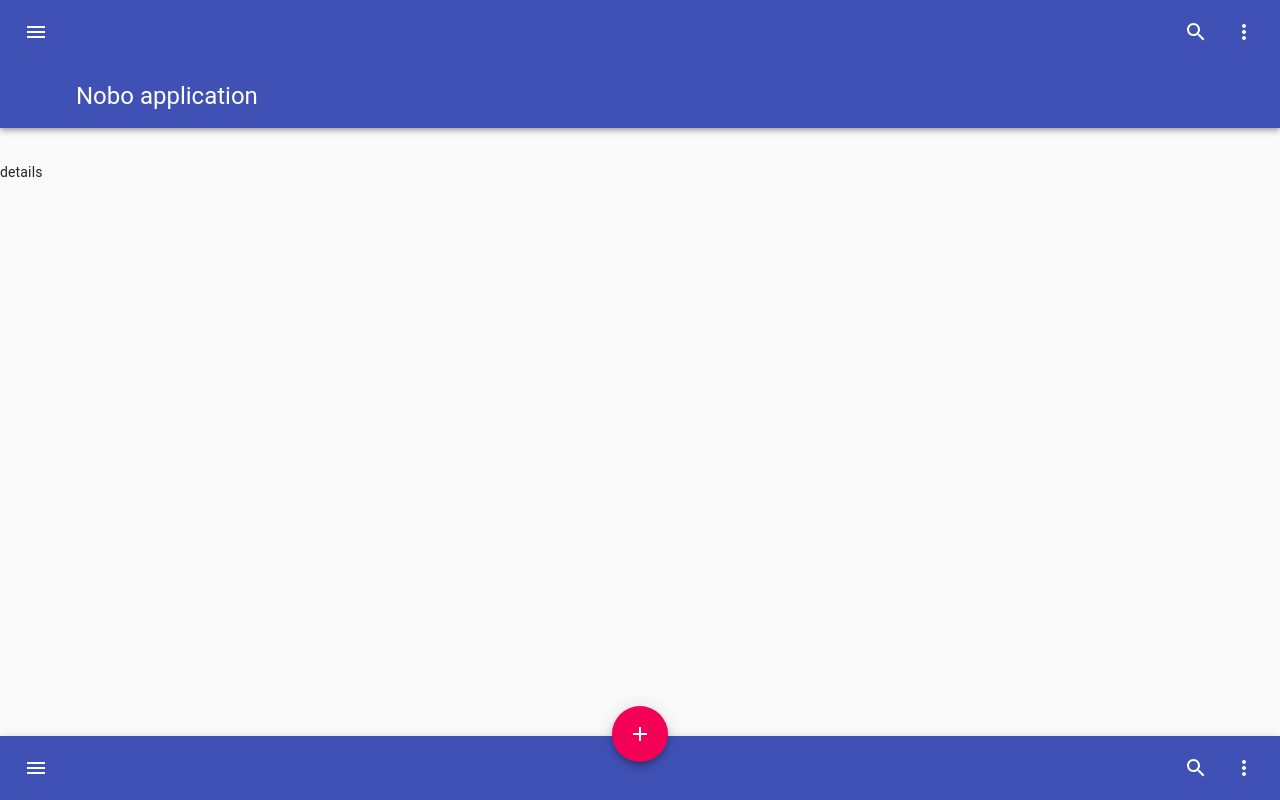
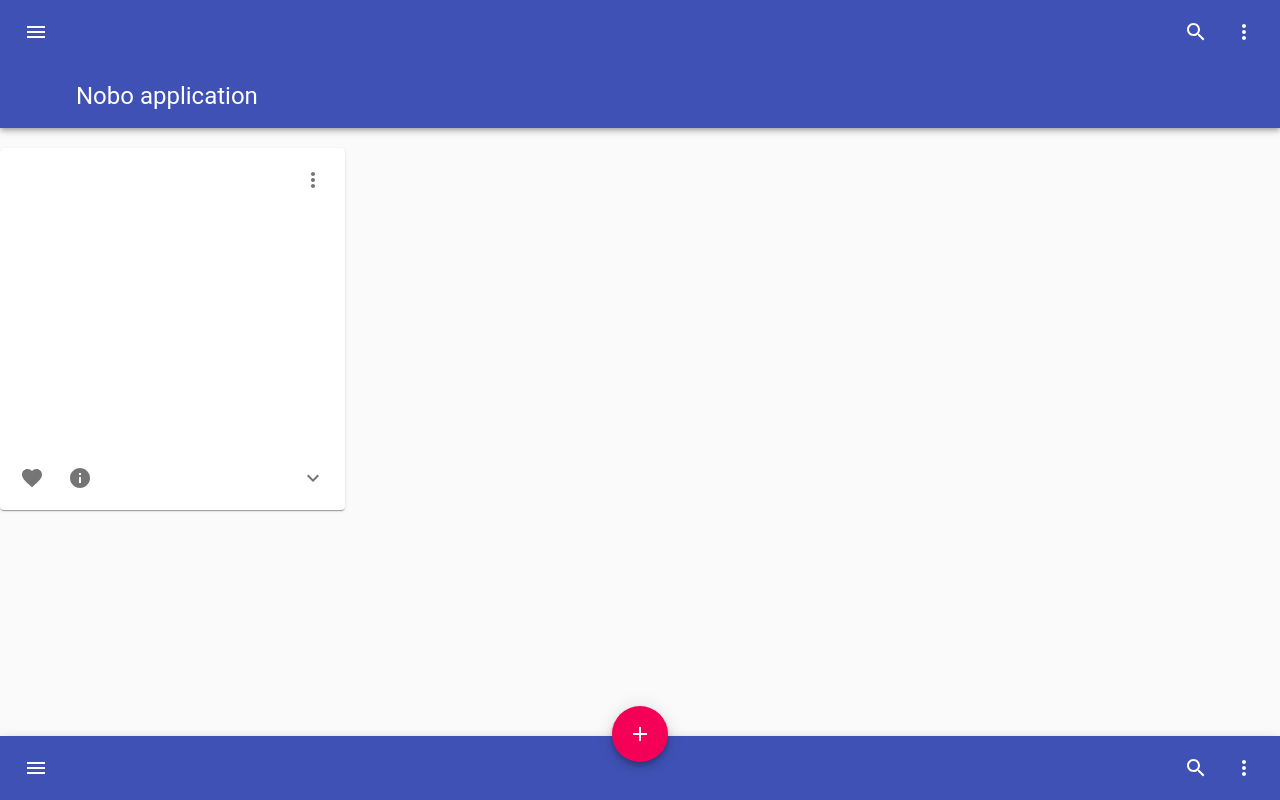
Before and after one commit to SafaaKHADIM/films, a React (Create React App) app in the folder myapp/: page /details/1 in a window 1280 px wide. Built offline with nearby package versions, Linux system fonts and the light colour scheme.

Commit message:
now i can pass the date of selected item to another component

```diff
--- a/myapp/src/components/details.component.js
+++ b/myapp/src/components/details.component.js
@@ -1,11 +1,107 @@
-import React, { Component } from 'react';
-import { Link } from 'react-router-dom';
+import React from 'react';
+import { makeStyles } from '@material-ui/core/styles';
+import clsx from 'clsx';
+import Card from '@material-ui/core/Card';
+import CardHeader from '@material-ui/core/CardHeader';
+import CardMedia from '@material-ui/core/CardMedia';
+import CardContent from '@material-ui/core/CardContent';
+import CardActions from '@material-ui/core/CardActions';
+import Collapse from '@material-ui/core/Collapse';
+import Avatar from '@material-ui/core/Avatar';
+import IconButton from '@material-ui/core/IconButton';
+import Typography from '@material-ui/core/Typography';
+import { red } from '@material-ui/core/colors';
+import FavoriteIcon from '@material-ui/icons/Favorite';
+import ShareIcon from '@material-ui/icons/Share';
+import ExpandMoreIcon from '@material-ui/icons/ExpandMore';
+import MoreVertIcon from '@material-ui/icons/MoreVert';
+import InfoIcon from '@material-ui/icons/Info';
 
-export default class Details extends Component {
+const useStyles = makeStyles(theme => ({
+  card: {
+    maxWidth: 345,
+  },
+  media: {
+    height: 0,
+    paddingTop: '56.25%', // 16:9
+  },
+  expand: {
+    transform: 'rotate(0deg)',
+    marginLeft: 'auto',
+    transition: theme.transitions.create('transform', {
+      duration: theme.transitions.duration.shortest,
+    }),
+  },
+  expandOpen: {
+    transform: 'rotate(180deg)',
+  },
+  avatar: {
+    backgroundColor: red[500],
+  },
+}));
 
-  render() {
-    return (
-      <p>details</p>
-    );
-  }
+export default function Details(props) {
+  const classes = useStyles();
+  const [expanded, setExpanded] = React.useState(false);
+
+  const handleExpandClick = () => {
+    setExpanded(!expanded);
+  };
+
+  return (
+    <Card className={classes.card}>
+      <CardHeader
+
+        action={
+          <IconButton aria-label="settings">
+            <MoreVertIcon />
+          </IconButton>
+        }
+        title={props.name}
+        subheader={props.type}
+      />
+      <CardMedia
+        className={classes.media}
+        image={props.image}
+        title="Paella dish"
+      />
+      <CardContent>
+        <Typography variant="body2" color="textSecondary" component="p">
+        {props.score}
+        </Typography>
+      </CardContent>
+      <CardActions disableSpacing>
+        <IconButton aria-label="add to favorites">
+          <FavoriteIcon />
+        </IconButton>
+        <IconButton
+        onClick={props.showDetails}
+        aria-label="info">
+
+          <InfoIcon />
+        </IconButton>
+        <IconButton
+          className={clsx(classes.expand, {
+            [classes.expandOpen]: expanded,
+          })}
+          onClick={handleExpandClick}
+          aria-expanded={expanded}
+          aria-label="show more"
+        >
+          <ExpandMoreIcon />
+        </IconButton>
+      </CardActions>
+      <Collapse in={expanded} timeout="auto" unmountOnExit>
+        <CardContent>
+          <Typography paragraph>Summary:</Typography>
+
+          <Typography paragraph>
+          {props.summary}
+          </Typography>
+
+
+        </CardContent>
+      </Collapse>
+    </Card>
+  );
 }
--- a/myapp/src/components/movies-list.component.js
+++ b/myapp/src/components/movies-list.component.js
@@ -4,13 +4,16 @@ import axios from 'axios';
 import RecipeReviewCard from './card.js'
 import Grid from '@material-ui/core/Grid';
 import CustomizedGridList from './gridlist';
-
+import Details from './details.component';
 
 
 const Movies = props => (
    <RecipeReviewCard  name={props.movie.show.name} image={props.movie.show.image.medium} summary={props.movie.show.summary} type={props.movie.show.type} score={props.movie.score} showDetails={props.showDetails(props.movie)}></RecipeReviewCard>
 )
 
+const Onemovie = props =>(
+  <Details name ={props.movie.show.name}></Details>
+)
 
 export default class MoviesList extends Component {
 
@@ -18,7 +21,7 @@ export default class MoviesList extends Component {
   constructor(props) {
   super(props);
   this.showDetails = this.showDetails.bind(this);
-  this.state = {movies: [] , selectedmovie : []};
+  this.state = {movies: [] , selectedmovie : [] , detail: ''};
 
   }
 
@@ -40,8 +43,15 @@ export default class MoviesList extends Component {
   this.setState({
       selectedmovie: this.state.movies.filter(el => el== movie)
     });
+    this.setState({
+        detail: 'true'
+      });
   }
 
+  detail(){
+    console.log(this.state.selectedmovie[0]);
+    return <Onemovie movie={this.state.selectedmovie[0]} />
+  }
 
   //function 2 : movielist
   movielist() {
@@ -59,7 +69,14 @@ export default class MoviesList extends Component {
 
   //render
   render() {
-  return(
+    if(this.state.detail== 'true'){
+      return(
+      <div>
+          {this.detail()}
+      </div>
+    )
+    }
+    return(
     <CustomizedGridList list=  { this.movielist() }>
     </CustomizedGridList>
       );
```
